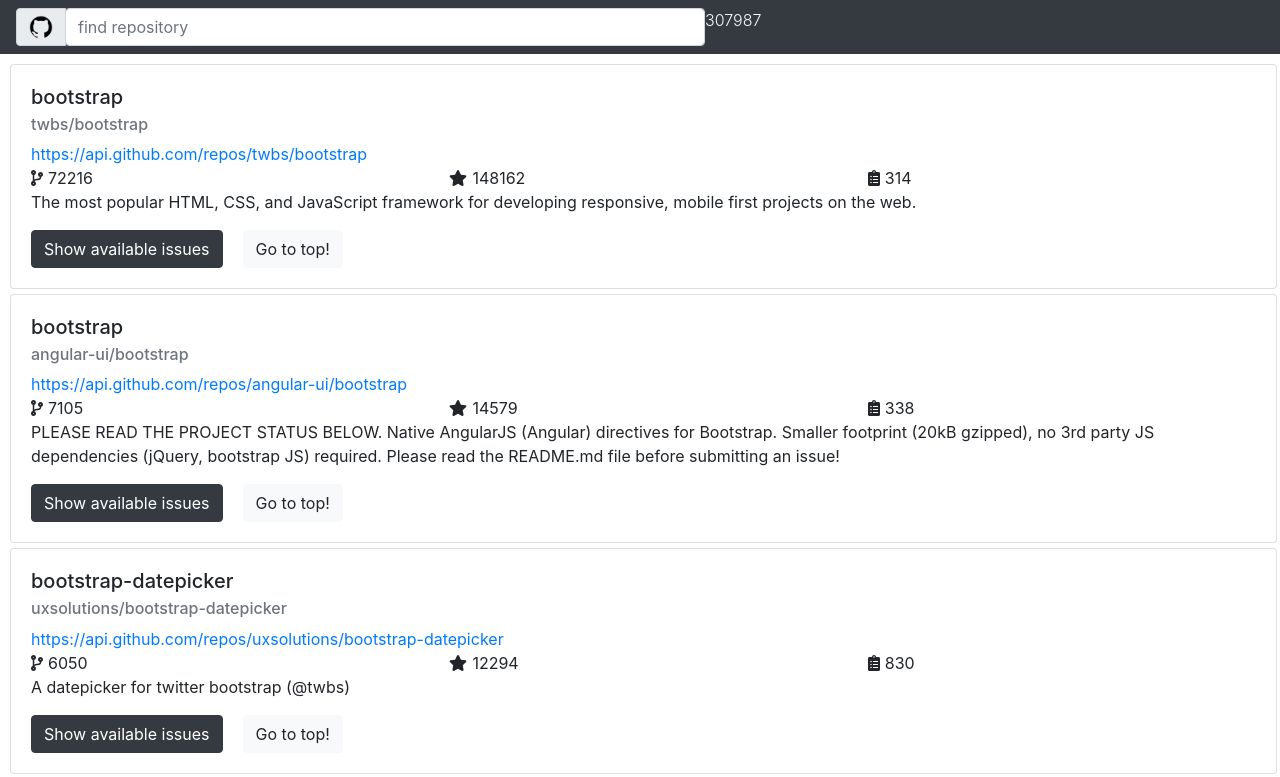
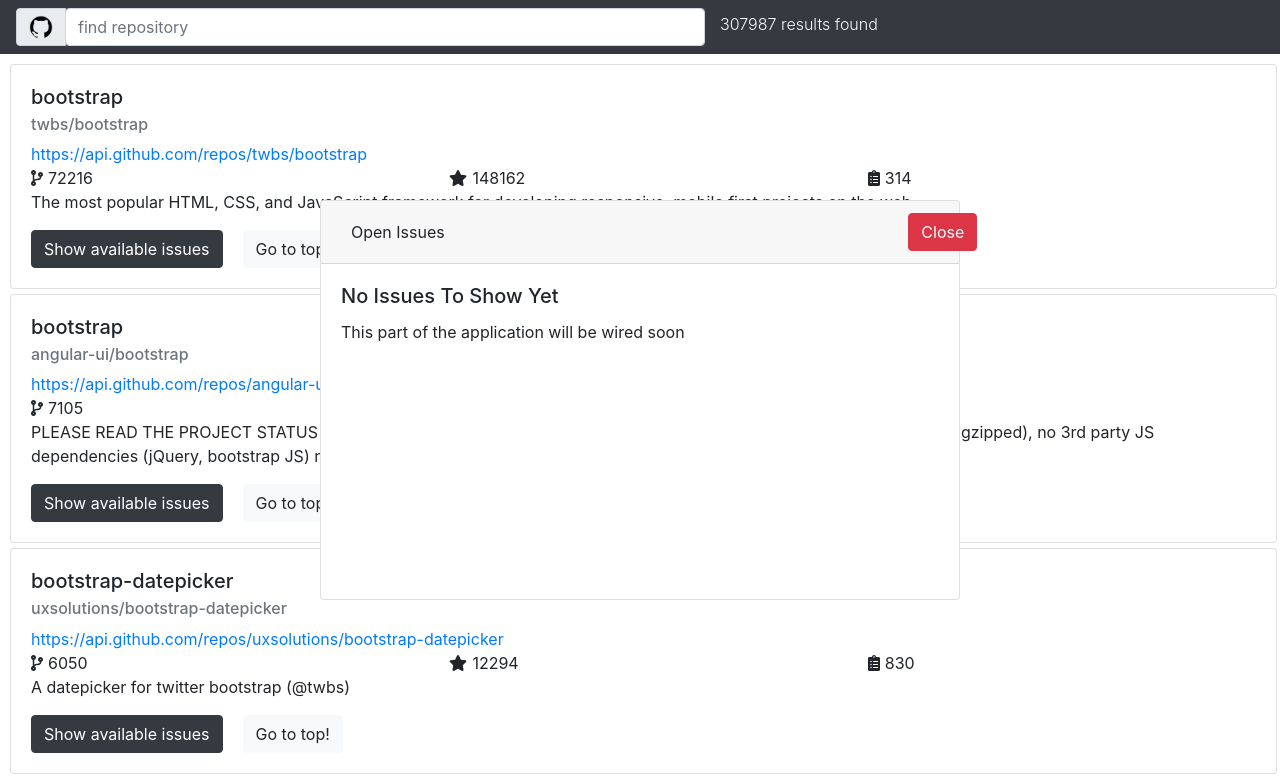
Before and after one commit to venlev/git-search, an Angular app: page /details in a window 1280 px wide. Before the commit this address led to /. Shown: the top 777 px of the page. Built offline with nearby package versions, Linux system fonts and the light colour scheme.

Commit message:
Routing added fully

```diff
--- a/src/app/app-routing.module.ts
+++ b/src/app/app-routing.module.ts
@@ -1,7 +1,12 @@
 import { NgModule } from '@angular/core';
 import { Routes, RouterModule } from '@angular/router';
+import { AppComponent } from './app.component';
+import { CardComponent } from './card/card.component';
+import { DetailviewComponent } from './detailview/detailview.component';
 
-const routes: Routes = [];
+const routes: Routes = [
+  {path: 'details', component: DetailviewComponent}
+];
 
 @NgModule({
   imports: [RouterModule.forRoot(routes)],
--- a/src/app/app.component.html
+++ b/src/app/app.component.html
@@ -1,4 +1,5 @@
 <app-menu></app-menu>
 <div class="main-container">
     <app-card [data]="result" *ngFor="let result of queryResults"></app-card>
+    <router-outlet></router-outlet>
 </div>
--- a/src/app/app.module.ts
+++ b/src/app/app.module.ts
@@ -7,13 +7,15 @@
 import { SearchMenuComponent } from './search-menu/search-menu.component';
 import { ApiService } from './services/api.service';
 import { FontAwesomeModule } from '@fortawesome/angular-fontawesome';
-import { FormsModule } from '@angular/forms'
+import { FormsModule } from '@angular/forms';
+import { DetailviewComponent } from './detailview/detailview.component'
 
 @NgModule({
   declarations: [
     AppComponent,
     CardComponent,
-    SearchMenuComponent
+    SearchMenuComponent,
+    DetailviewComponent
   ],
   imports: [
     BrowserModule,
--- a/src/app/card/card.component.html
+++ b/src/app/card/card.component.html
@@ -10,7 +10,7 @@
       </div>
 
       <p class="card-text">{{data['description']}}</p>
-      <a href="#" class="card-link btn btn-dark">Show available issues</a>
+      <a href="#" class="card-link btn btn-dark" [routerLink]="['/details']">Show available issues</a>
       <a href="#" class="card-link btn btn-light">Go to top!</a>
     </div>
 </div>
--- /dev/null
+++ b/src/app/detailview/detailview.component.css
@@ -0,0 +1,17 @@
+.detailedview-modal{
+    position: fixed;
+    width: 50vw;
+    height: 50vh;
+    top: 50%;
+    left: 50%;
+    transform: translate(-50%, -50%);
+    z-index: 9999;
+}
+.close-btn{
+    margin-right: 20px;
+}
+.ct{
+    display: flex;
+    align-items: center;
+    padding: 0px 10px;
+}
--- /dev/null
+++ b/src/app/detailview/detailview.component.html
@@ -0,0 +1,15 @@
+<div class="modal-view">
+    <div class="card detailedview-modal">
+        <div class="card-header">
+            <div class="ct row">
+                <div class="title-text col-11">Open Issues</div>
+                <div class="close-text col-1"><a class="btn btn-danger close-btn" [routerLink]="['']">Close</a></div>
+
+            </div>
+        </div>
+        <div class="card-body">
+            <h5 class="card-title">No Issues To Show Yet</h5>
+            <p class="card-text">This part of the application will be wired soon</p>
+        </div>
+    </div>
+</div>
--- /dev/null
+++ b/src/app/detailview/detailview.component.ts
@@ -0,0 +1,15 @@
+import { Component, OnInit } from '@angular/core';
+
+@Component({
+  selector: 'app-detailview',
+  templateUrl: './detailview.component.html',
+  styleUrls: ['./detailview.component.css']
+})
+export class DetailviewComponent implements OnInit {
+
+  constructor() { }
+
+  ngOnInit(): void {
+  }
+
+}
--- a/src/app/search-menu/search-menu.component.css
+++ b/src/app/search-menu/search-menu.component.css
@@ -8,3 +8,8 @@
     width: 100%;
     top: 0px;
 }
+.result-screen{
+    margin: 4px;
+    margin-left: 15px;
+    color: rgba(255, 255, 255, 0.438);
+}
--- a/src/app/search-menu/search-menu.component.html
+++ b/src/app/search-menu/search-menu.component.html
@@ -7,7 +7,7 @@
         <form (keydown.enter)="queryGit()">
           <input type="text" class="form-control repo-search" placeholder="find repository" aria-label="repository" aria-describedby="github-repo" [(ngModel)]="query" [ngModelOptions]="{standalone:true}">
         </form>
-        <span class="font-weight-light text-light">{{nOfResult}}</span>
+        <span class="font-weight-light text-light result-screen">{{nOfResult}} results found</span>
       </div>
     </form>
   </nav>
```
Also changed, not shown: 1 other file (tests, documents, lock files or other folders).
